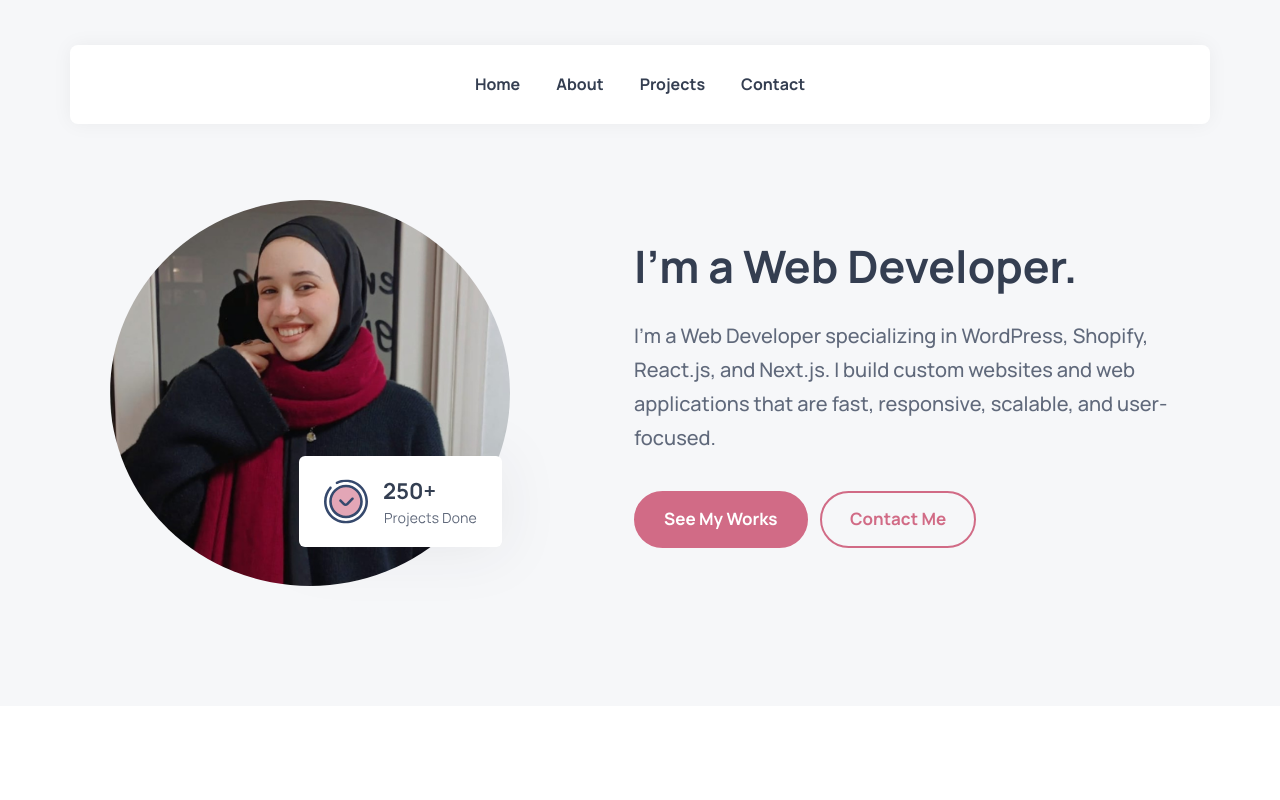
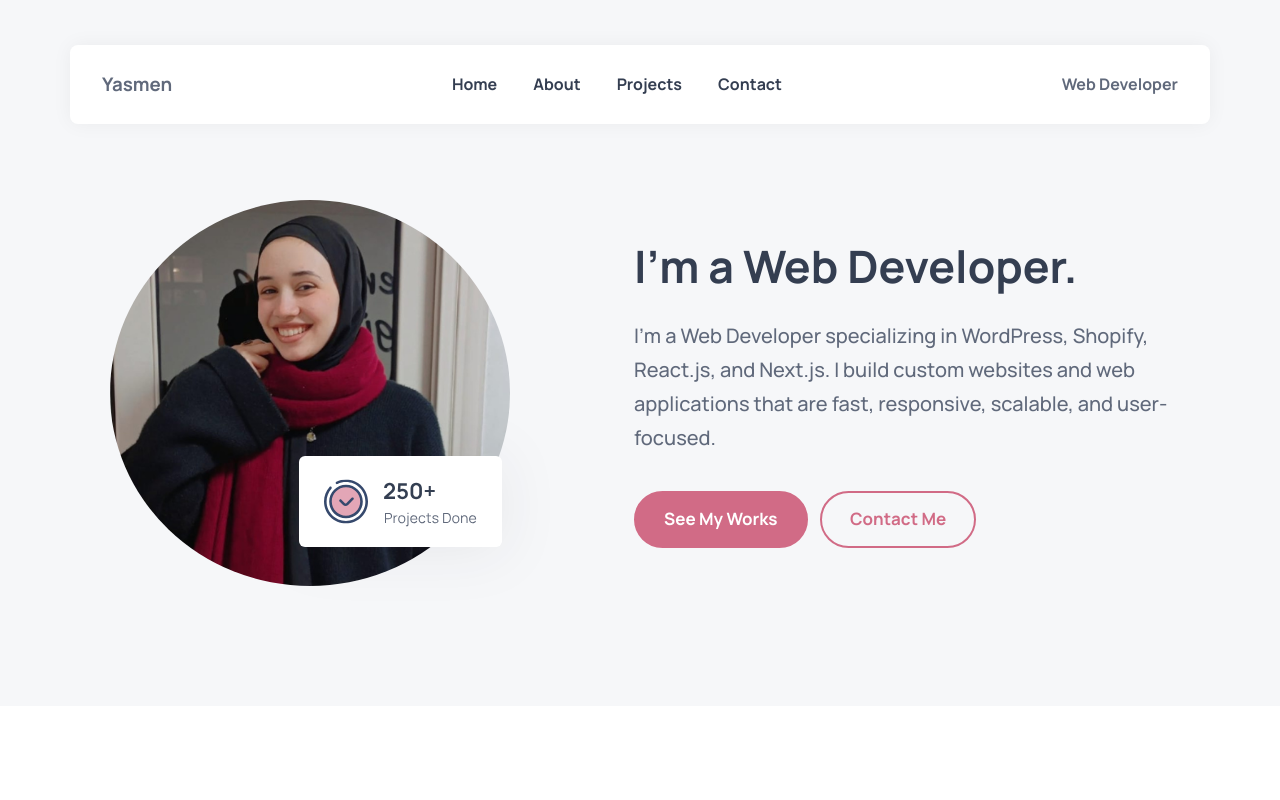
Before and after one commit to yasmen310/yasmen-ahmed-portfolio, a plain HTML site: page index.html in a window 1280 px wide. Shown: the top 800 px of the page. Drawn offline with nearby package versions, Linux system fonts and the light colour scheme.

Commit message:
Update index.html

```diff
--- a/index.html
+++ b/index.html
@@ -44,6 +44,7 @@
     <div class="container">
 
       <a href="#" class="logo">
+        <h3>Yasmen</h3>
       </a>
 
       <nav class="navbar" data-navbar>
@@ -77,7 +78,7 @@
         </div>
 
         <ul class="social-list">
-
+           <h4>Web Developer</h4>
         </ul>
 
       </nav>
```
